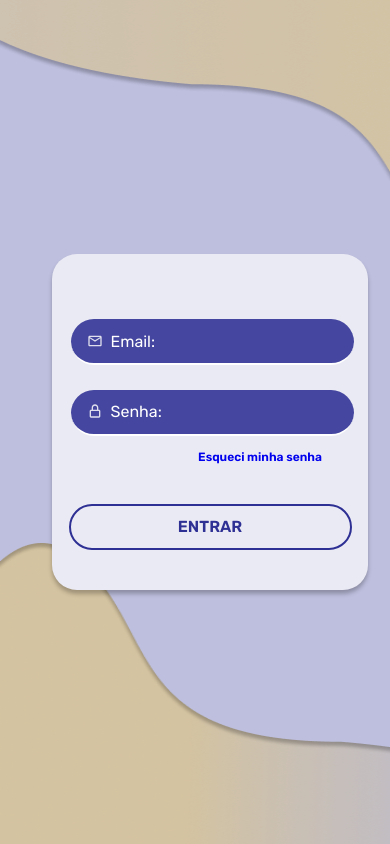
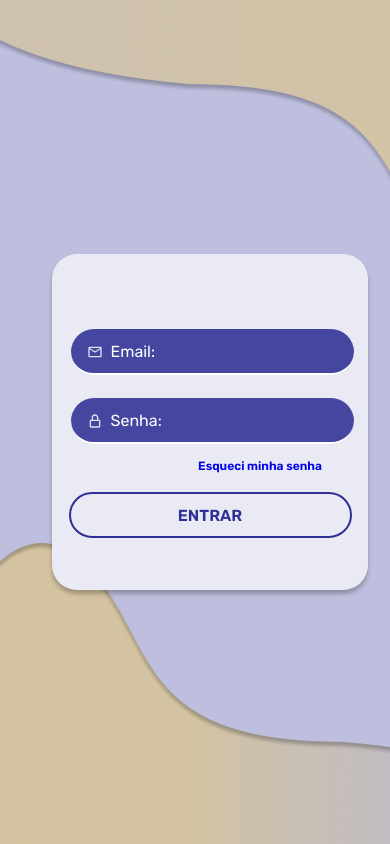
Before and after one commit to enzoleao/ciap-front-end-project, a Next.js app: page /login in a window 390 px wide. Shown: the top 844 px of the page. Built offline with nearby package versions, Linux system fonts and the light colour scheme.

Commit message:
fixing responsivity on cellphone

```diff
--- a/src/pages/login/Login.module.scss
+++ b/src/pages/login/Login.module.scss
@@ -70,9 +70,6 @@
             background-color: #EAEAF4;
             border-radius: 25px;
             z-index: 1;
-            @media (max-width:800px) {
-                gap: 0.875rem;
-            }
             .boxInputsAll {
                 width: 100%;
             }
@@ -125,6 +122,7 @@
             width: 100%;
             display: flex;
             justify-content: center;
+
             .buttonLogin {
                 background:#EAEAF4;
                 border: none;
@@ -204,7 +202,7 @@
     align-items: center;
     position: relative;
     color: #fff;
-    gap: 0.550rem;
+    gap: 0.450rem;
 
         .inputIcons {
             position: relative;
@@ -243,6 +241,7 @@
             margin-right: 7rem;
 
             @media (max-width:800px){
+                height: 18px;
                 margin-right: 0;
                 margin-left: 100px;
                 justify-content: center;
```
